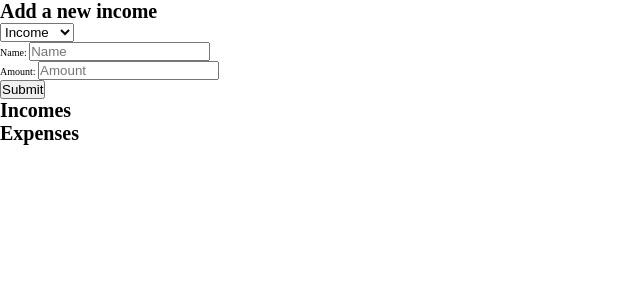
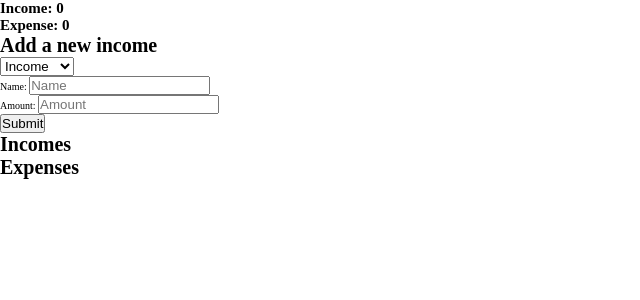
Before and after one commit to MrGSense/budget-app, a React app: page / in a window 1280 px wide. Shown: the top 300 px of the page, without its empty margins (0-640 px from the left). Built offline with nearby package versions, Linux system fonts and the light colour scheme.

Commit message:
Add BudgetInfo component which calculates and shows total income and expenses

```diff
--- a/src/components/BudgetApp/BudgetApp.js
+++ b/src/components/BudgetApp/BudgetApp.js
@@ -1,6 +1,7 @@
 import React, { Component } from 'react';
 import BudgetForm from './BudgetForm';
 import BudgetList from './BudgetList';
+import BudgetInfo from './BudgetInfo';
 
 const uuid = require('uuid')
 
@@ -41,6 +42,7 @@ class BudgetApp extends Component {
     render() {
         return (
             <div className="BudgetApp">
+                <BudgetInfo incomes={this.state.incomes} expenses={this.state.expenses} />
                 <BudgetForm sendData={this.getData} />
                 <BudgetList data={this.state.incomes} type="Income" />
                 <BudgetList data={this.state.expenses} type="Expense" />
--- /dev/null
+++ b/src/components/BudgetApp/BudgetInfo.js
@@ -0,0 +1,41 @@
+import React, { Component } from 'react';
+
+class BudgetInfo extends Component {
+    constructor(props) {
+        super(props);
+        this.state = {
+            incomeTotal: 0,
+            expenseTotal: 0
+        }
+        this.calculateTotals = this.calculateTotals.bind(this);
+    }
+
+    calculateTotals(data) {
+        let newTotal = 0;
+        for (let i = 0; i < data.length; i++) {
+            newTotal += data[i].amount
+        }
+
+        return newTotal;
+    }
+
+    componentDidUpdate(prevProps, prevState) {
+        const newExpenseTotal = this.calculateTotals(this.props.expenses);
+        const newIncomeTotal = this.calculateTotals(this.props.incomes) - newExpenseTotal;
+
+        if(newIncomeTotal !== prevState.incomeTotal || newExpenseTotal !== prevState.expenseTotal) {
+            this.setState({incomeTotal: newIncomeTotal, expenseTotal: newExpenseTotal});
+        }
+    }
+
+    render() {
+        return (
+            <div className="BudgetInfo">
+                <h2>Income: {this.state.incomeTotal}</h2>
+                <h2>Expense: {this.state.expenseTotal}</h2>
+            </div>
+        )
+    }
+}
+
+export default BudgetInfo;
```
